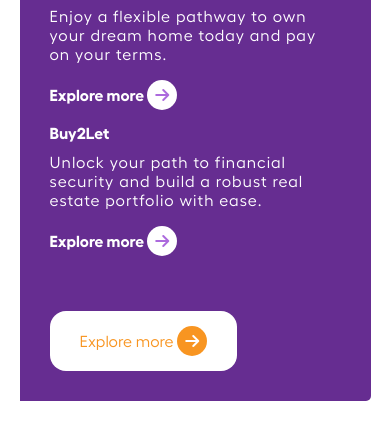
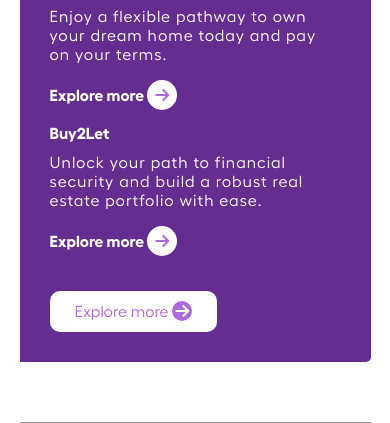
Before and after one commit to SmallSmall-Technology/smallsmall.com, a CodeIgniter app: page /database/ in a window 390 px wide. Shown: the part 2869-3292 px from the top of the page. Run offline with CodeIgniter, Linux system fonts and the light colour scheme; data that the repository does not hold is empty; some libraries are stand-ins or nearby versions; grey boxes are pictures that could not be loaded.

Commit message:
button update

```diff
--- a/application/views/index.php
+++ b/application/views/index.php
@@ -149,31 +149,31 @@
                             <div class="benefit-txt">
                                 Enjoy low upfront costs and pay over time at your convenience.
                             </div>
-                            <a class="buyer-btn" href="https://buy.smallsmall.com">Explore more <i class="fa fa-arrow-right"></i></a>
+                            <a class="buyer-btn" target="_blank" href="https://buy.smallsmall.com">Explore more <i class="fa fa-arrow-right"></i></a>
                         </div>
                         <div class="buyer-benefit">
                             <div class="benefit-head">Buy2Co-Own</div>
                             <div class="benefit-txt">
                                 Take your first step to homeownership with just N4,000.
                             </div>
-                            <a class="buyer-btn" href="https://buy.smallsmall.com">Explore more <i class="fa fa-arrow-right"></i></a>
+                            <a class="buyer-btn" target="_blank" href="https://buy.smallsmall.com">Explore more <i class="fa fa-arrow-right"></i></a>
                         </div>
                         <div class="buyer-benefit">
                             <div class="benefit-head">Own Now, Pay Later</div>
                             <div class="benefit-txt">
                                 Enjoy a flexible pathway to own your dream home today and pay on your terms.
                             </div>
-                            <a class="buyer-btn" href="https://buy.smallsmall.com">Explore more <i class="fa fa-arrow-right"></i></a>
+                            <a class="buyer-btn" target="_blank" href="https://buy.smallsmall.com">Explore more <i class="fa fa-arrow-right"></i></a>
                         </div>
                         <div class="buyer-benefit">
                             <div class="benefit-head">Buy2Let</div>
                             <div class="benefit-txt">
                             Unlock your path to financial security and build a robust real estate portfolio with ease.
                             </div>
-                            <a class="buyer-btn" href="https://buy.smallsmall.com">Explore more <i class="fa fa-arrow-right"></i></a>
+                            <a class="buyer-btn" target="_blank" href="https://buy.smallsmall.com">Explore more <i class="fa fa-arrow-right"></i></a>
                         </div>
                     </div>
-                    <div class="middle-class-btn"><a href="https://buy.smallsmall.com">Explore more <i class="fa fa-arrow-right"></i></a></div>
+                    <div class="buyers-btn"><a target="_blank" href="https://buy.smallsmall.com">Explore more <i class="fa fa-arrow-right"></i></a></div>
                 </div>
             </div>
         </section>
@@ -200,7 +200,7 @@
                             </div>
                         </div>
                     </div>
-                    <div class="employees-btn"><a href="#">Explore more <i class="fa fa-arrow-right"></i></a></div>
+                    <div class="employees-btn"><a target="_blank" href="https://househmo.smallsmall.com/">Explore more <i class="fa fa-arrow-right"></i></a></div>
                 </div>
                 <div class="employees-image employees">
                     <!---<img src="assets/images/office-guys-working.svg" alt="Woman sitting on sofa" />--->
--- a/assets/css/style.css
+++ b/assets/css/style.css
@@ -718,6 +718,32 @@ a.buyer-btn i{
     color: #FFF;
     background: #AC6ADD;
     text-align: center;
+}
+.buyers-btn{
+    display: inline-block;
+    padding: 15px 30px;
+    background: #FFF;
+    border-radius: 16px;
+    margin-top:40px;
+}
+.buyers-btn a{
+    text-decoration: none;
+    display: block;
+    color: #AC6ADD;
+    font-family: 'Hellix Regular';
+}
+.buyers-btn a i{
+    transition: .4s;
+    width: 30px;
+    line-height: 30px;
+    border-radius: 50%;
+    color: #FFF;
+    background: #AC6ADD;
+    text-align: center;
+}
+.buyers-btn:hover a i{
+    transition: .4s;
+    rotate: 360deg;
 }
 .section-inner .middle-class-text{
     flex-grow: 1;
@@ -1365,6 +1391,16 @@ fieldset.hidden{
         width: 20px;
         line-height: 20px;
     }
+    .buyers-btn{
+        padding: 10px 25px;
+        border-radius: 10px;
+        margin-top:20px;
+    }
+    .buyers-btn a i{
+        transition: .4s;
+        width: 20px;
+        line-height: 20px;
+    }
     .blog-item-title{
         font-size: 20px;
         margin-bottom: 15px;
```
